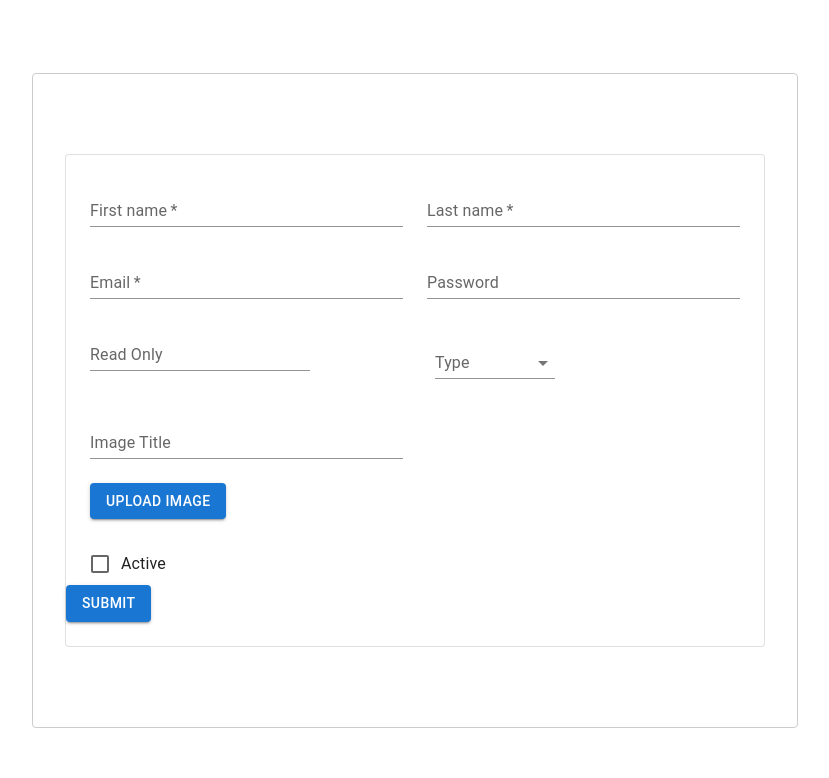
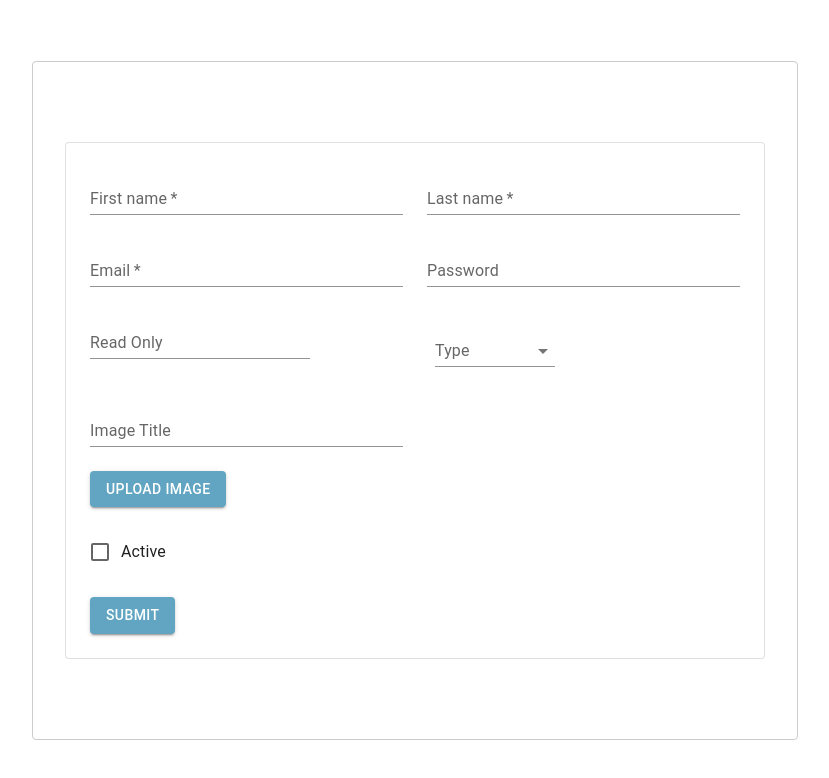
Before and after one commit to fatimabatooll/project--lms, a React (Create React App) app: page / in a window 1280 px wide. Shown: the top 778 px of the page, without its empty margins (225-1054 px from the left). Built offline with nearby package versions, Linux system fonts and the light colour scheme.

Commit message:
changing button css

```diff
--- a/src/pages/AddForm.jsx
+++ b/src/pages/AddForm.jsx
@@ -145,9 +145,9 @@ const AddForm = () => {
                       <MenuItem value="">
                         <em>Type</em>
                       </MenuItem>
-                      <MenuItem value={10}>Admin</MenuItem>
-                      <MenuItem value={20}>Instructor</MenuItem>
-                      <MenuItem value={30}>Learner</MenuItem>
+                      <MenuItem value='admin'>Admin</MenuItem>
+                      <MenuItem value='instructor'>Instructor</MenuItem>
+                      <MenuItem value='learner'>Learner</MenuItem>
                     </Select>
                   </FormControl>
                 </Grid>
@@ -169,7 +169,7 @@ const AddForm = () => {
                     style={{ display: 'none' }}
                   />
                   <label htmlFor="image-upload">
-                    <Button variant="contained" component="span">
+                    <Button variant="contained" sx={{backgroundColor:"#61A5C2"}}>
                       Upload Image
                     </Button>
                   </label>
@@ -182,9 +182,12 @@ const AddForm = () => {
                     label="Active"
                   />
                 </Grid>
-                <Button type="submit" variant="contained" color="primary">
+
+                <Grid item xs={12}>
+                <Button type="submit" variant="contained"  sx={{backgroundColor:"#61A5C2"}}>
                   Submit
                 </Button>
+                </Grid>
               </Grid>
             </form>
           </Paper>
```
